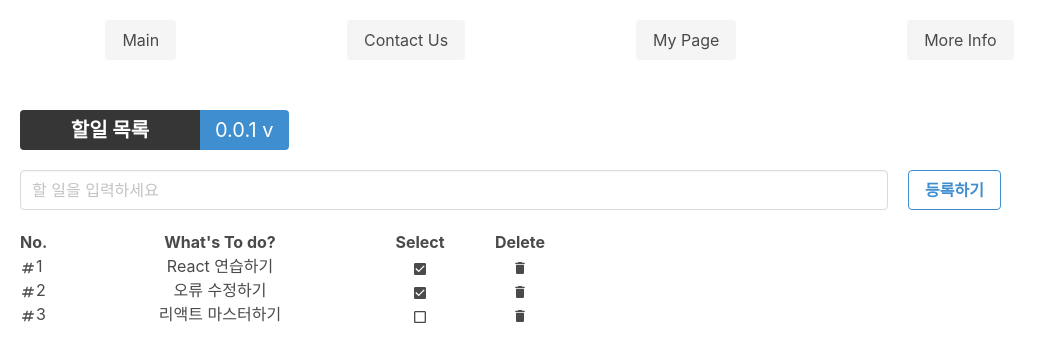
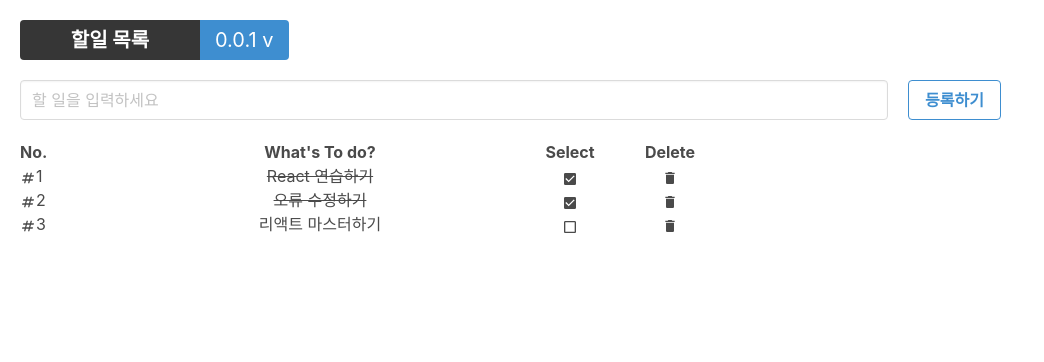
Before and after one commit to glooooow/reactPrac_todo, a React (Create React App) app: page / in a window 1280 px wide. Shown: the top 362 px of the page, without its empty margins (0-1044 px from the left). Built offline with nearby package versions, Linux system fonts and the light colour scheme; the HTML template or start-up script is replaced by a standard one.

Commit message:
231006 취소선 완료 in Template.jsx

```diff
--- a/src/pages/Template.jsx
+++ b/src/pages/Template.jsx
@@ -8,7 +8,7 @@ import "components/Todo.scss";
 const TodoTemplate = ({ children }) => {
     return (
         <div className="TodoTemplate">
-            <div>
+            {/* <div>
                 <nav>
                     <ul>
                         <li><button class="button is-light">Main</button></li>
@@ -17,8 +17,8 @@ const TodoTemplate = ({ children }) => {
                         <li><button class="button is-light">More Info</button></li>
                     </ul>
                 </nav>
-            </div>
-            <div class="tags are-large" style={{"margin-top": "50px"}}>
+            </div>           */}
+            <div class="tags are-large" style={{"margin-top": "20px"}}>
                 <div class="tags has-addons">
                     <span class="tag is-dark" style={{"width": "180px", "font-weight": "bold"}}>할일 목록</span>
                     <span class="tag is-info">0.0.1 v</span>
@@ -62,8 +62,8 @@ const TodoList = ({ todos, deleteTodo, checkTodo }) => {
         <div className="TodoList-Table-Head">
             <thead>
                 <tr>
-                    <th className="todoIds" style={{"width": "50px"}}>No.</th>
-                    <th className="titles" style={{"width": "300px", "textAlign": "center"}}>What's To do?</th>
+                    <th className="todoIds" style={{"width": "100px"}}>No.</th>
+                    <th className="titles" style={{"width": "400px", "textAlign": "center"}}>What's To do?</th>
                     <th className="checked" style={{"width": "100px", "textAlign":"center"}}>Select</th>
                     <th className="delete?" style={{"width": "100px", "textAlign":"center"}}>Delete</th>
                 </tr>
@@ -86,9 +86,9 @@ const TodoListItem = ({ todo, deleteTodo, checkTodo }) => {
         <div className="TodoList-Table-Body">
             <tbody>
                 <tr>
-                    <td className="todoId" style={{"width": "50px"}}><MdNumbers />{id}</td>
-                    <td className="todoTitle" style={{"width": "300px", "textAlign":"center"}}>{title}</td>
-                    <td className={cn("checkbox", { checked })} onClick={() => checkTodo(id)} style={{"width": "100px", "textAlign":"center"}}>{checked ? <MdCheckBox /> : <MdCheckBoxOutlineBlank />}</td>
+                    <td className="todoId" style={{"width": "100px"}}><MdNumbers />{id}</td>
+                    <td className="todoTitle" style={checked? {"width": "400px", "textAlign":"center", "textDecoration":"line-through"} : {"width": "400px", "textAlign":"center"}}>{title}</td>
+                    <td className={cn("checkbox", { checked })} onClick={() => checkTodo(id)} style={{"width": "100px", "textAlign":"center"}}>{checked ? <MdCheckBox /> : (<MdCheckBoxOutlineBlank />)}</td>
                     <td className="btn-delete" onClick={() => deleteTodo(id)} style={{"width": "100px", "textAlign":"center"}}><MdDelete /> </td>
                 </tr>
             </tbody>
--- a/src/pages/Todo.jsx
+++ b/src/pages/Todo.jsx
@@ -1,5 +1,5 @@
 import React, { useCallback, useRef, useState } from 'react';
-import TodoTemplate, { TodoList } from "./Template";
+import TodoTemplate, { TodoList, TodoListItem } from "./Template";
 import { TodoAdd } from './Template';
 
 const Todo = (props) => {
```
